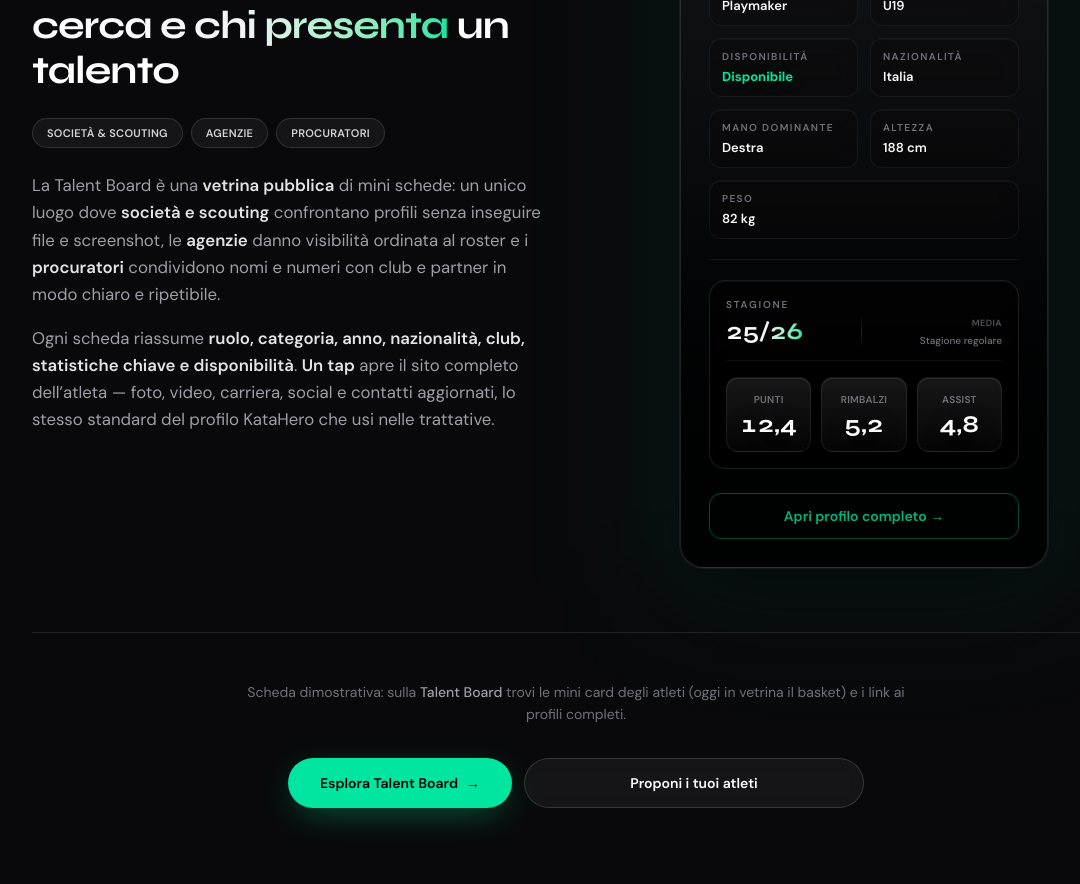
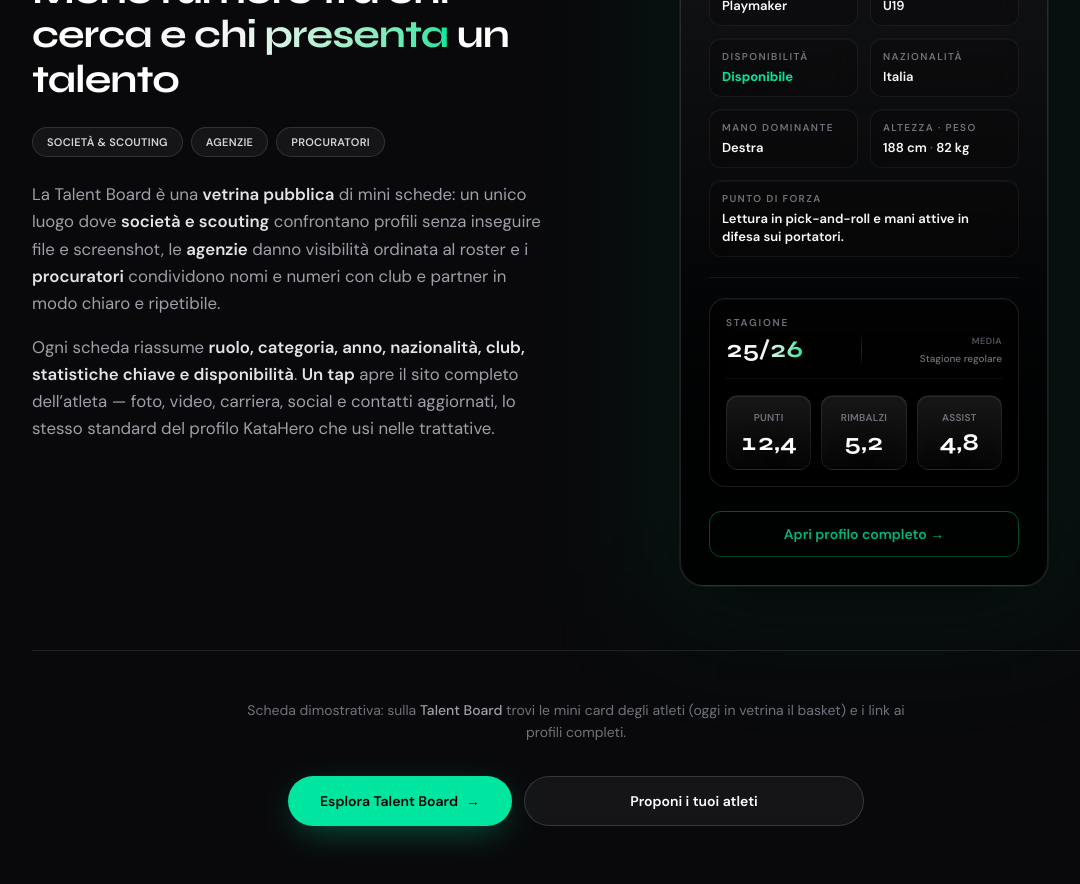
Before and after one commit to Salvo934/katahero, a Next.js app: page / in a window 1280 px wide. Shown: the part 2840-3724 px from the top of the page, without its empty margins (64-1144 px from the left). Built offline with nearby package versions, Linux system fonts and the light colour scheme; no server answers.

Commit message:
aggiornamento

```diff
--- a/src/components/site/TalentBoard.tsx
+++ b/src/components/site/TalentBoard.tsx
@@ -73,6 +73,7 @@
                 dominantHand="Destra"
                 heightCm={188}
                 weightKg={82}
+                strengthPoint="Lettura in pick-and-roll e mani attive in difesa sui portatori."
                 nationalityCode="ITA"
                 nationalityFull="Italia"
                 clubName="Benacquista Ass. Latina"
--- a/src/components/site/TalentMiniCard.tsx
+++ b/src/components/site/TalentMiniCard.tsx
@@ -22,6 +22,8 @@
   dominantHand: string;
   heightCm: number;
   weightKg: number;
+  /** Punto di forza in evidenza (testo scouting). Peso mostrato insieme all’altezza. */
+  strengthPoint: string;
   nationalityCode: string;
   nationalityFull: string;
   clubName: string;
@@ -62,6 +64,7 @@
   dominantHand,
   heightCm,
   weightKg,
+  strengthPoint,
   nationalityCode,
   nationalityFull,
   clubName,
@@ -265,14 +268,18 @@
           <dd className="font-semibold leading-snug text-zinc-50">{dominantHand}</dd>
         </div>
         <div className={ddCellCls}>
-          <dt className={dtLblCls}>Altezza</dt>
+          <dt className={dtLblCls}>Altezza · Peso</dt>
           <dd className="font-semibold tabular-nums leading-snug text-zinc-50">
-            {heightCm} cm
+            <span className="whitespace-nowrap">{heightCm} cm</span>
+            <span className="text-zinc-600"> · </span>
+            <span className="whitespace-nowrap">{weightKg} kg</span>
           </dd>
         </div>
         <div className={`col-span-2 ${ddCellCls}`}>
-          <dt className={dtLblCls}>Peso</dt>
-          <dd className="font-semibold tabular-nums leading-snug text-zinc-50">{weightKg} kg</dd>
+          <dt className={dtLblCls}>Punto di forza</dt>
+          <dd className="wrap-anywhere font-semibold leading-snug text-zinc-50 line-clamp-4">
+            {strengthPoint}
+          </dd>
         </div>
       </dl>
 
--- a/src/components/talent-board/TalentBoardAthleteCard.tsx
+++ b/src/components/talent-board/TalentBoardAthleteCard.tsx
@@ -53,6 +53,14 @@
   return { label: status, highlighted: false };
 }
 
+function strengthPointForCard(athlete: TalentAthlete): string {
+  const fromNotes = athlete.playerNotes?.map((x) => x.trim()).find((x) => x.length > 0);
+  if (fromNotes) return fromNotes;
+  const scout = athlete.scoutLine?.trim();
+  if (scout) return scout.length > 160 ? `${scout.slice(0, 157)}…` : scout;
+  return "Profilo disponibile sulla scheda completa.";
+}
+
 /** Stessa mini scheda della sezione Talent Board in home (`TalentMiniCard`). */
 export function TalentBoardAthleteCard({ athlete }: { athlete: TalentAthlete }) {
   const cta = profileCtaTarget(athlete);
@@ -75,6 +83,7 @@
       dominantHand={athlete.dominantHand}
       heightCm={athlete.heightCm}
       weightKg={athlete.weightKg}
+      strengthPoint={strengthPointForCard(athlete)}
       nationalityCode={nationalityCodeLabel(athlete.nationality)}
       nationalityFull={athlete.nationality}
       clubName={athlete.club}
```
